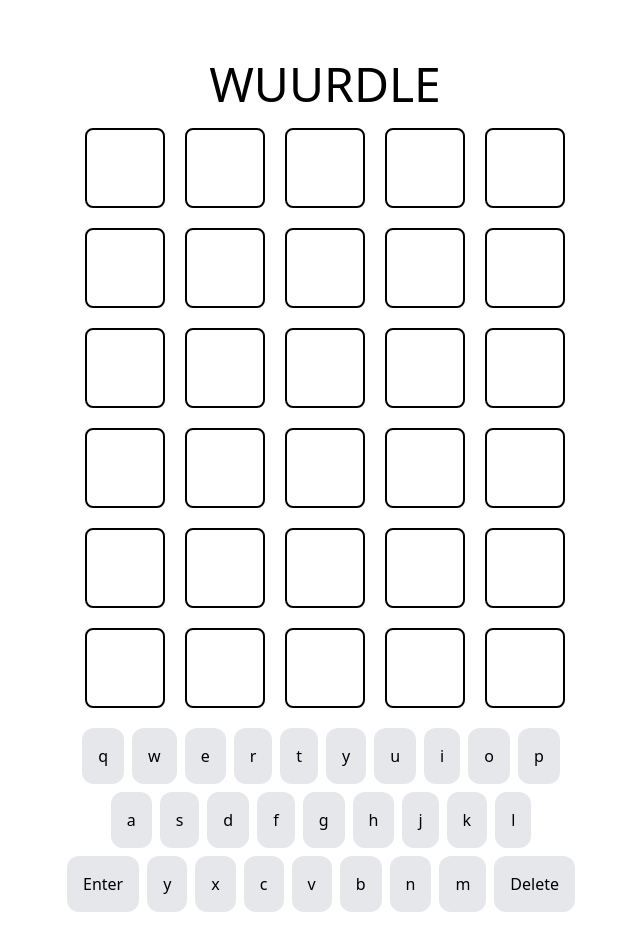
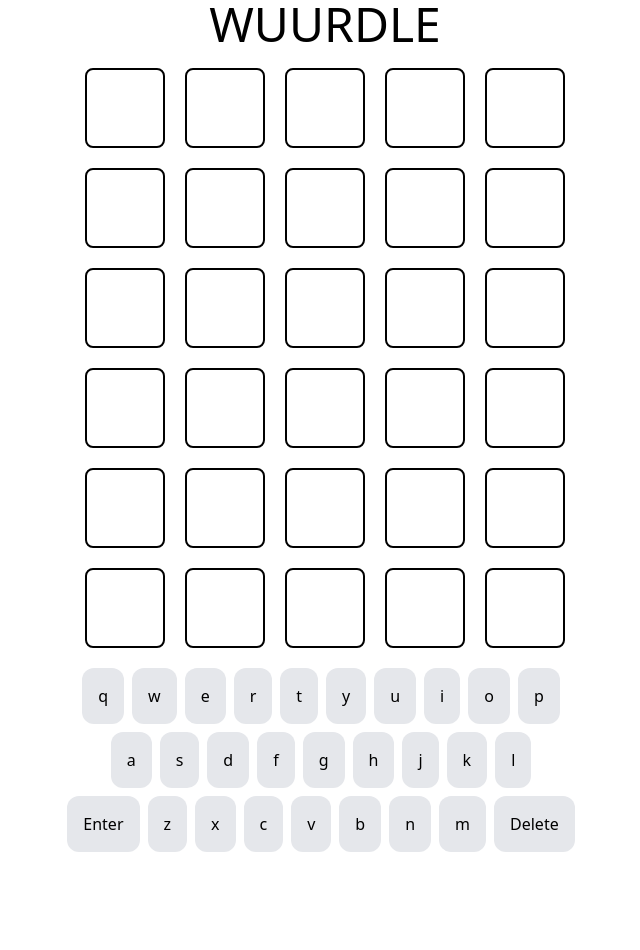
Before and after one commit to Ado-go/wuurdle, a React (Vite) app: page / in a window 1280 px wide. Shown: the top 950 px of the page, without its empty margins (315-955 px from the left). After the commit the page ends 860 px from the top, so only its background shows below. Built offline with nearby package versions, Linux system fonts and the light colour scheme; no server answers.

Commit message:
add: keyboard coloring

```diff
--- a/src/App.tsx
+++ b/src/App.tsx
@@ -62,6 +62,28 @@ function App() {
     }
     return result;
   }, [WORD, isLoadingWord]);
+
+  const usedLetters = useMemo(() => {
+    const result: { [key: string]: string } = {};
+    for (let i = 0; i < guessIndex; i++) {
+      for (let j = 0; j < guesses[i].length; j++) {
+        const char = guesses[i][j];
+        const tileColor = tilesColors[i][j];
+        if (
+          tileColor === "gray-300" &&
+          result[char] !== "yellow-300" &&
+          result[char] !== "green-300"
+        ) {
+          result[char] = "gray-400";
+        } else if (tileColor === "yellow-300" && result[char] !== "green-300") {
+          result[char] = "yellow-300";
+        } else {
+          result[char] = "green-300";
+        }
+      }
+    }
+    return result;
+  }, [guessIndex, guesses, tilesColors]);
 
   const colorTiles = useCallback(() => {
     if (!WORD) return;
@@ -193,13 +215,16 @@ function App() {
 
   return (
     <>
-      <div className="flex flex-col items-center mt-5 p-10 gap-5">
+      <div className="flex flex-col items-center gap-5">
         <h1 className="text-5xl font-sans">WUURDLE</h1>
         {guesses.map((guess, index) => (
           <Line key={index} word={guess} tilesColor={tilesColors[index]} />
         ))}
 
-        <Keyboard handleKeyClick={(letter: string) => handleKeyClick(letter)} />
+        <Keyboard
+          usedLetters={usedLetters}
+          handleKeyClick={(letter: string) => handleKeyClick(letter)}
+        />
 
         {gameOver && (
           <button
--- a/src/components/Keyboard.tsx
+++ b/src/components/Keyboard.tsx
@@ -1,9 +1,18 @@
+type LetterColor = "green-300" | "yellow-300" | "gray-400";
+
 export default function Keyboard({
+  usedLetters,
   handleKeyClick,
 }: {
+  usedLetters: { [key: string]: LetterColor };
   handleKeyClick: (letter: string) => void;
 }) {
-  const letterRows = ["qwertyuiop", "asdfghjkl", "0yxcvbnm1"];
+  const letterRows = ["qwertyuiop", "asdfghjkl", "0zxcvbnm1"];
+  const colors = {
+    "green-300": "bg-green-300",
+    "yellow-300": "bg-yellow-300",
+    "gray-400": "bg-gray-400",
+  };
 
   return (
     <div>
@@ -15,7 +24,11 @@ export default function Keyboard({
                 <div
                   onClick={() => handleKeyClick(letter)}
                   key={letter}
-                  className="h-10 p-4 pb-10 mb-2 rounded-xl bg-gray-200 hover:bg-gray-300 cursor-pointer"
+                  className={`h-10 p-4 pb-10 mb-2 rounded-xl transition-colors duration-500 ease-in-out ${
+                    usedLetters[letter]
+                      ? `${colors[usedLetters[letter]]}`
+                      : "bg-gray-200"
+                  } hover:bg-gray-300 cursor-pointer`}
                 >
                   <p>
                     {letter === "0"
```
